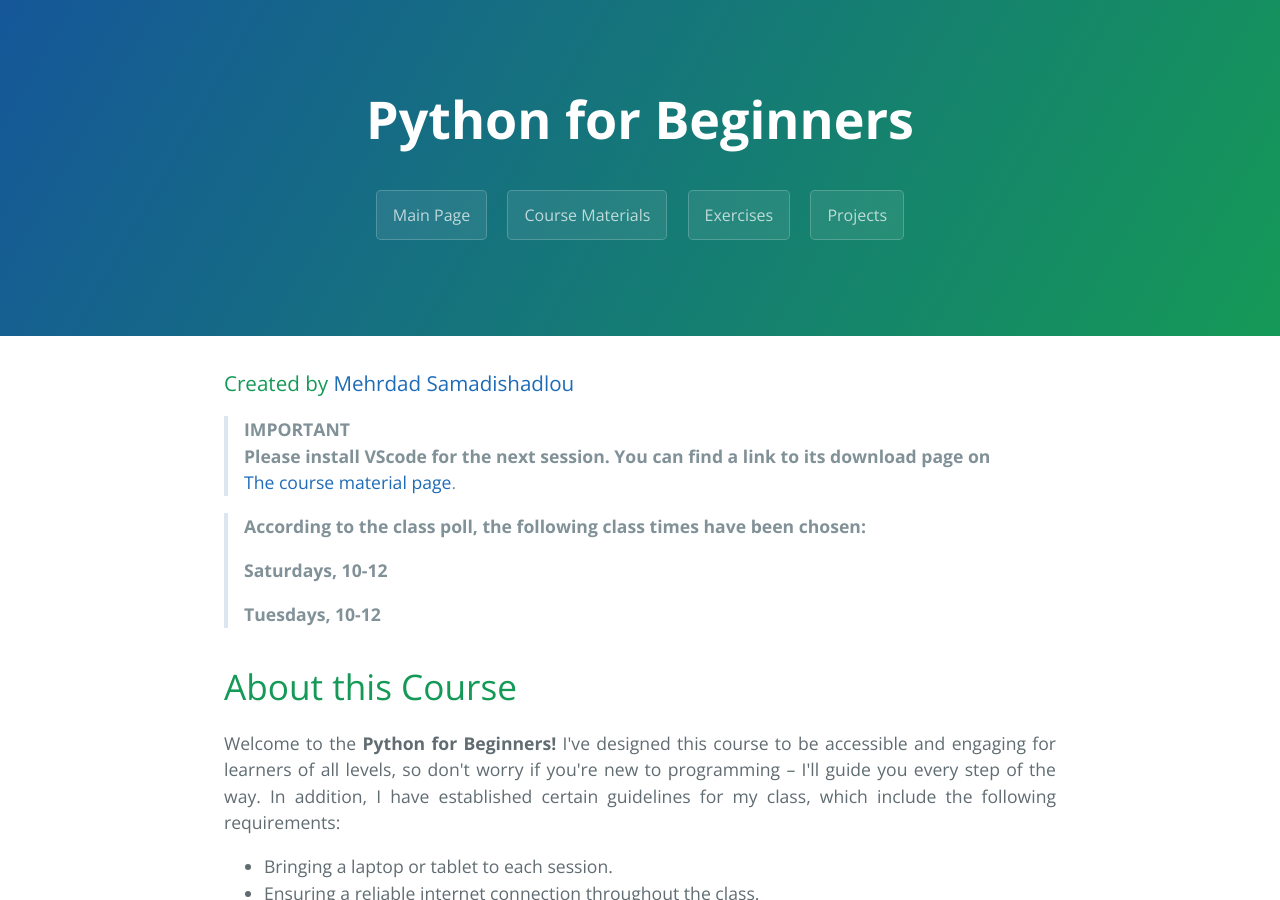
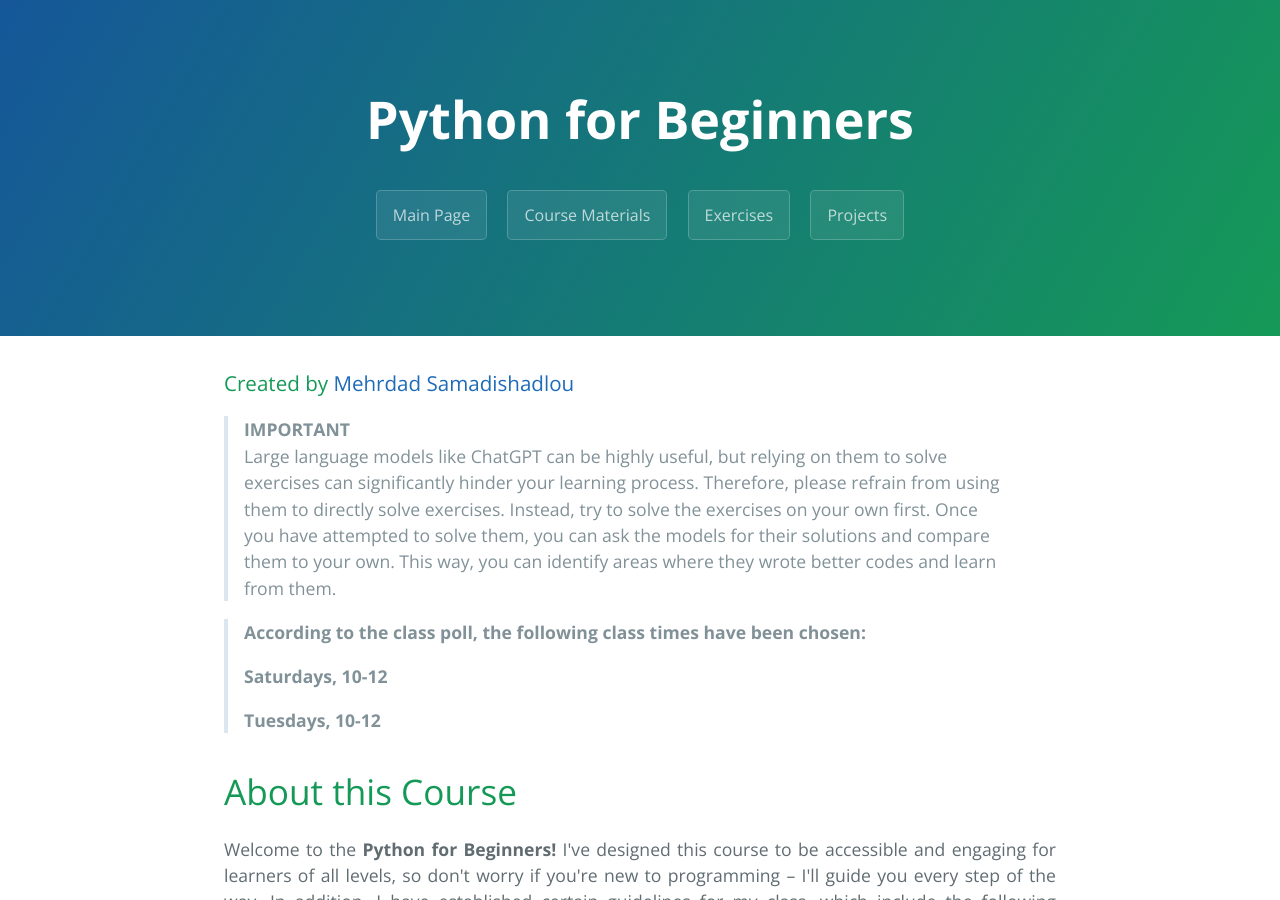
Before and after one commit to MehrdadSamadishadlou/Python_for_Beginners, a Jekyll site: the page built from index.md, in a window 1280 px wide and 900 px high. Built offline with Jekyll 4.4.1, drawn with Linux system fonts in a browser that asks for light colours.

Commit message:
Update index.md

```diff
--- a/index.md
+++ b/index.md
@@ -8,7 +8,7 @@ filename: index
 
 
 > **IMPORTANT**
-> **Please install VScode for the next session. You can find a link to its download page on** <a href="https://mehrdadsamadishadlou.github.io/Python_for_Beginners/materials">The course material page</a>.
+> Large language models like ChatGPT can be highly useful, but relying on them to solve exercises can significantly hinder your learning process. Therefore, please refrain from using them to directly solve exercises. Instead, try to solve the exercises on your own first. Once you have attempted to solve them, you can ask the models for their solutions and compare them to your own. This way, you can identify areas where they wrote better codes and learn from them.
 
 > **According to the class poll, the following class times have been chosen:**
 >
```
